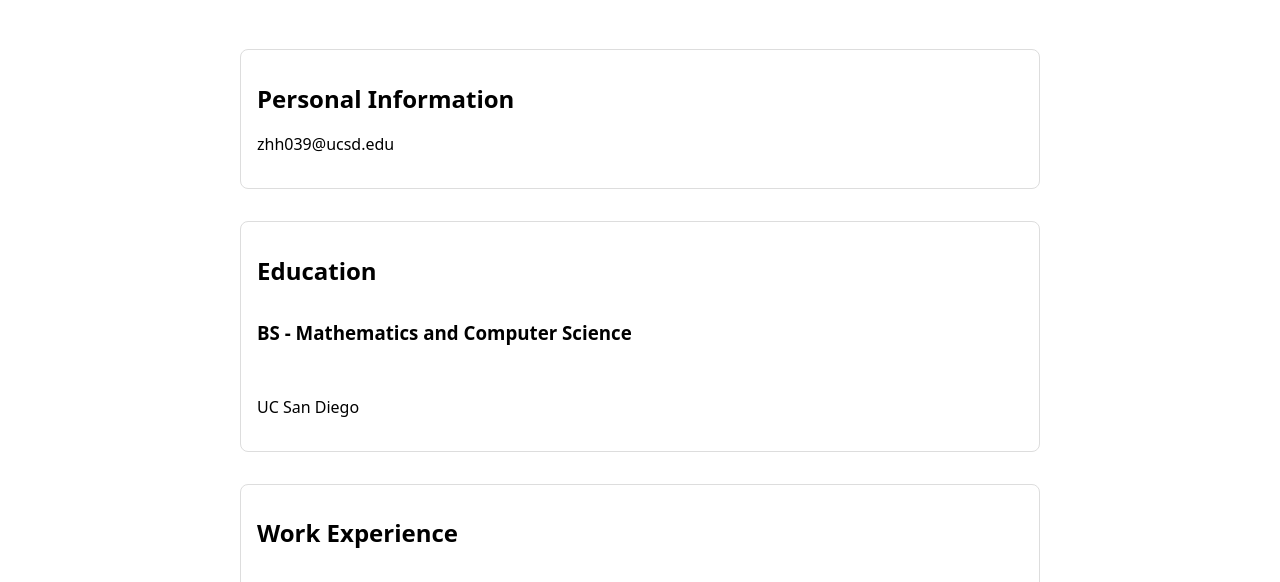
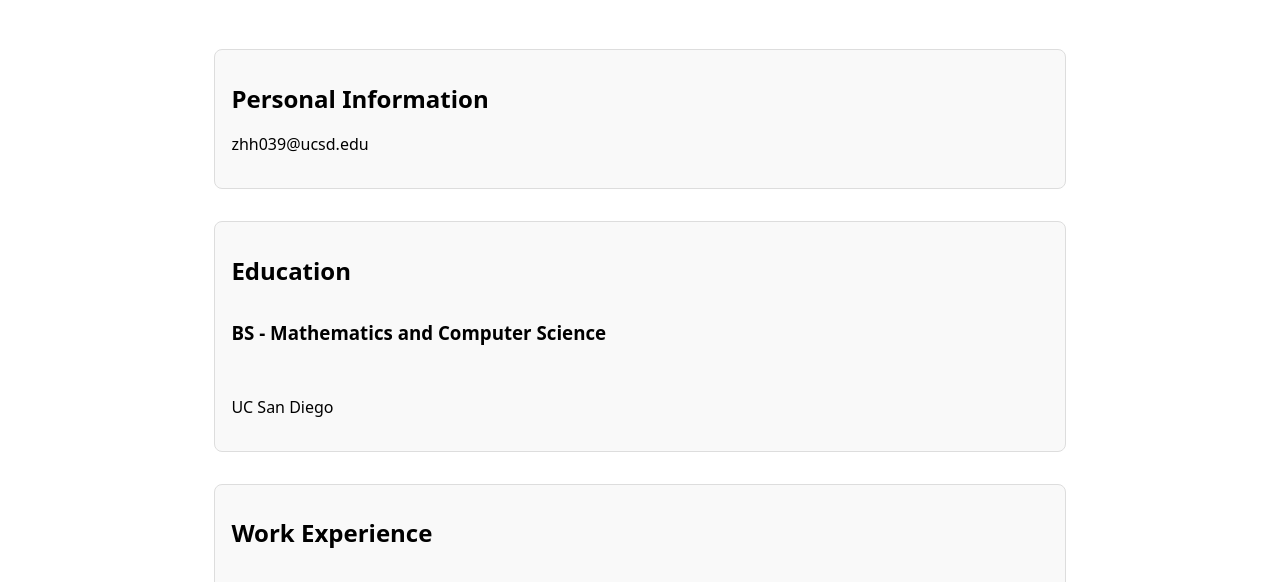
Before and after one commit to ZhenhanHu/portfolio, a plain HTML site: page resume/index.html in a window 1280 px wide. Shown: the part 212-794 px from the top of the page. Drawn offline with Linux system fonts and the light colour scheme.

Commit message:
switch fixed

```diff
--- a/style.css
+++ b/style.css
@@ -82,10 +82,10 @@ img {
 }
 
 /* Contact Form */
-label, input, textarea, button {
+input, textarea, button {
   font: inherit;
   display: block;
-  /* width: 100%; */
+  width: 100%;
   box-sizing: border-box;
 }
 
@@ -124,8 +124,7 @@ article {
 
 /* Resume */
 main {
-  max-width: 800px;
-  margin: 2rem auto;
+  margin: 1rem auto;
   padding: 1rem;
   display: grid;
   gap: 2rem;
@@ -135,8 +134,7 @@ section {
   padding: 1rem;
   border: 1px solid #ddd;
   border-radius: 8px;
-  background-color: canvas;
-  color: canvastext;
+  background-color: #f9f9f9;
 }
 
 time {
```
Also changed, not shown: global.js (+0 -7 lines).
